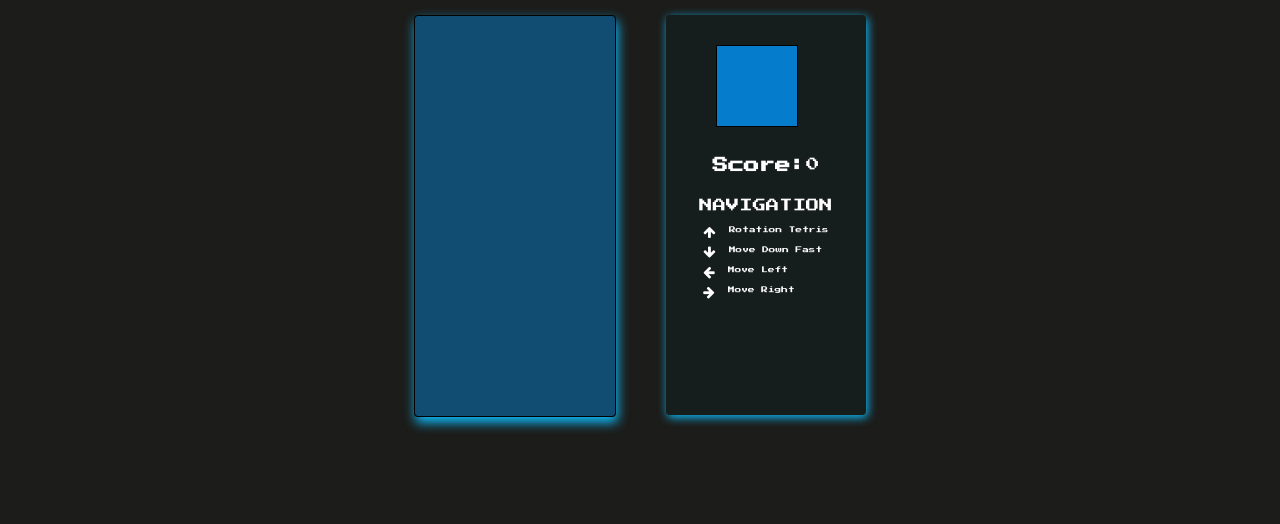
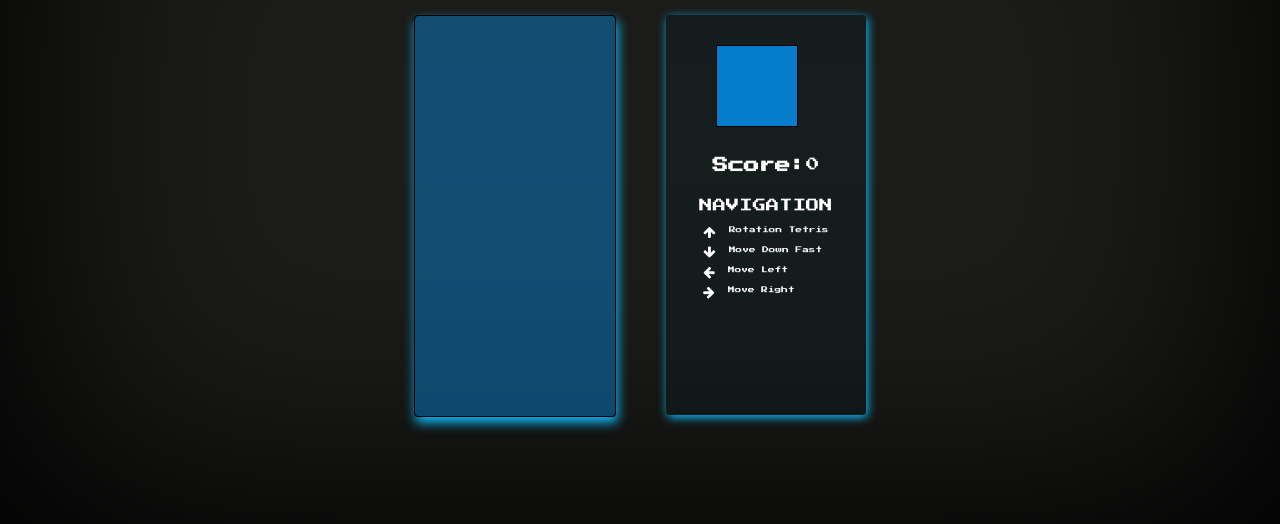
Before and after one commit to elvissouza/tetris-game, a website: page index.html in a window 1280 px wide. Shown: the part 276-800 px from the top of the page. Drawn offline with nearby package versions, Linux system fonts and the light colour scheme; files that its build step writes are made by us from their sources.

Commit message:
Upload Style

```diff
--- a/public/css/scss/style.scss
+++ b/public/css/scss/style.scss
@@ -11,13 +11,14 @@
   padding: 0;
 }
 html {
-  background-color: #1c1c1a;
   font-size: 30pt;
   font-family: "Press Start 2p";
   box-sizing: border-box;
 }
 
 body {
+  box-shadow: inset 0 0 1000px 30px black;
+  background-color: #1c1c1a;
   margin: 0;
   height: 100vh;
 
```
